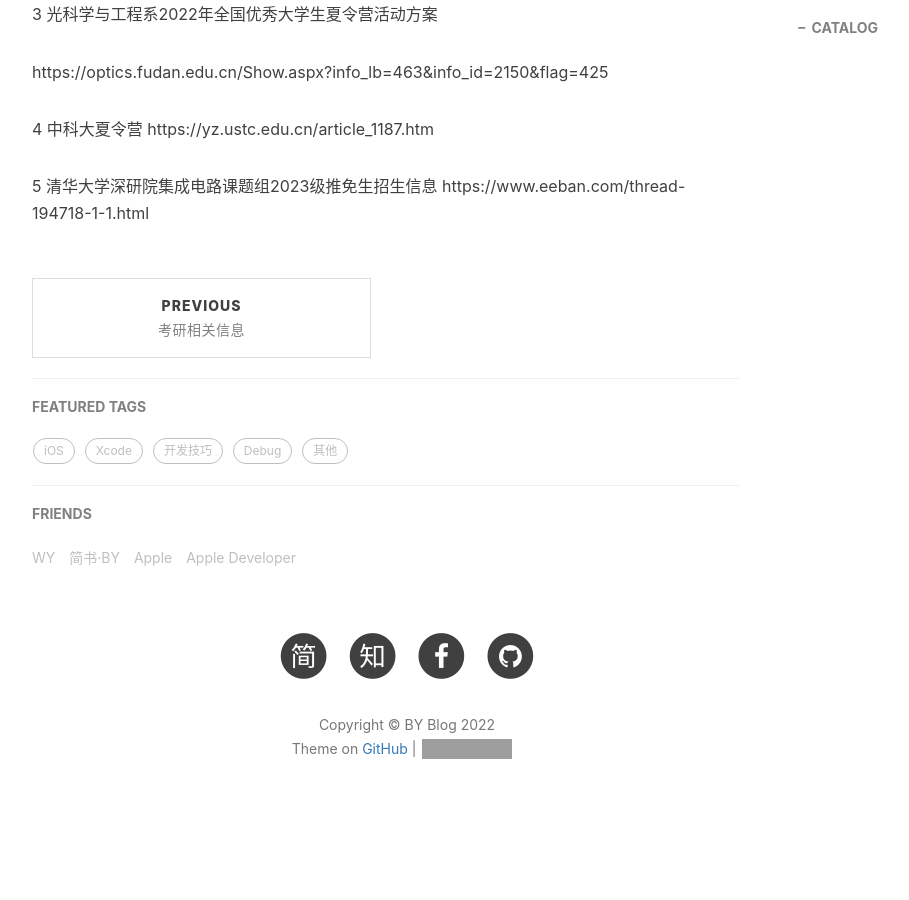
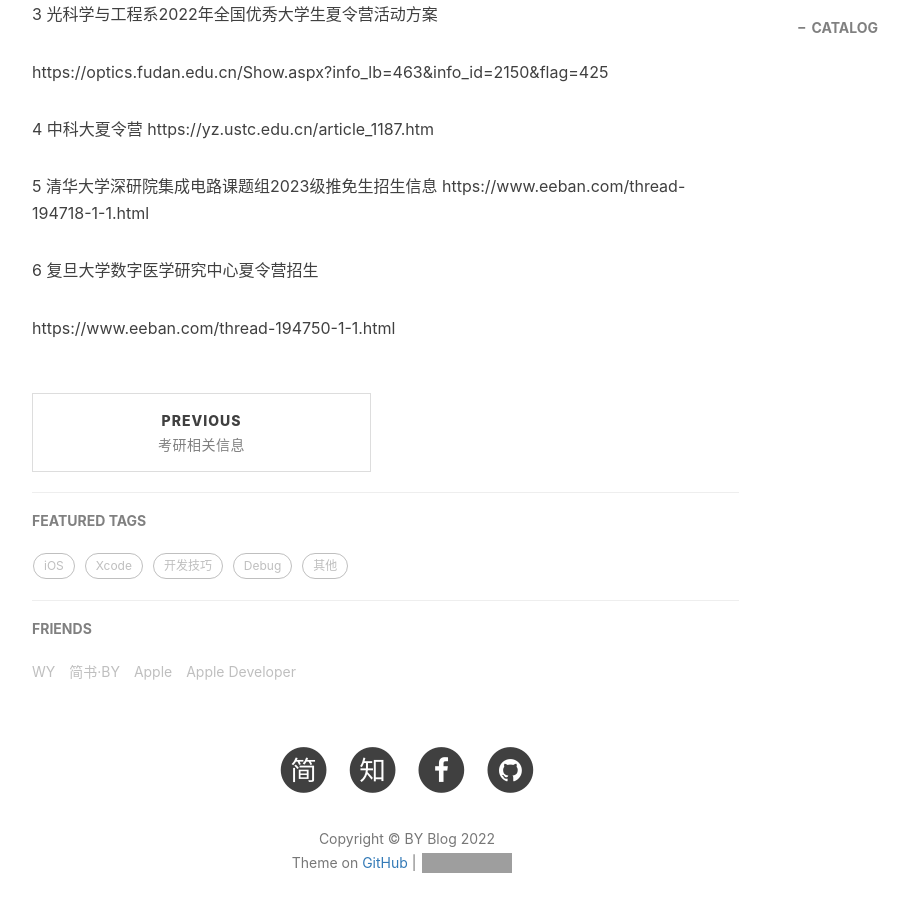
Before and after one commit to pengjiao123/pengjiao123.github.io, a Jekyll site: the page built from _posts/2022-05-06-夏令营相关.md, in a window 1280 px wide and 900 px high, scrolled down 857 px. Shown: the whole window, without its empty margins (233-1142 px from the left). Built offline with Jekyll 4.4.1, drawn with Linux system fonts in a browser that asks for light colours; nearby versions of some CDN libraries; comment, search, counter and statistics services are not loaded; before the commit the page ends 1710 px from its top, so only the background shows below that; grey boxes are pictures that could not be loaded.

Commit message:
Update 2022-05-06-夏令营相关.md

```diff
--- a/_posts/2022-05-06-夏令营相关.md
+++ b/_posts/2022-05-06-夏令营相关.md
@@ -28,3 +28,7 @@ https://yz.ustc.edu.cn/article_1187.htm
 
 5  清华大学深研院集成电路课题组2023级推免生招生信息
 https://www.eeban.com/thread-194718-1-1.html
+
+6 复旦大学数字医学研究中心夏令营招生
+
+https://www.eeban.com/thread-194750-1-1.html
```
